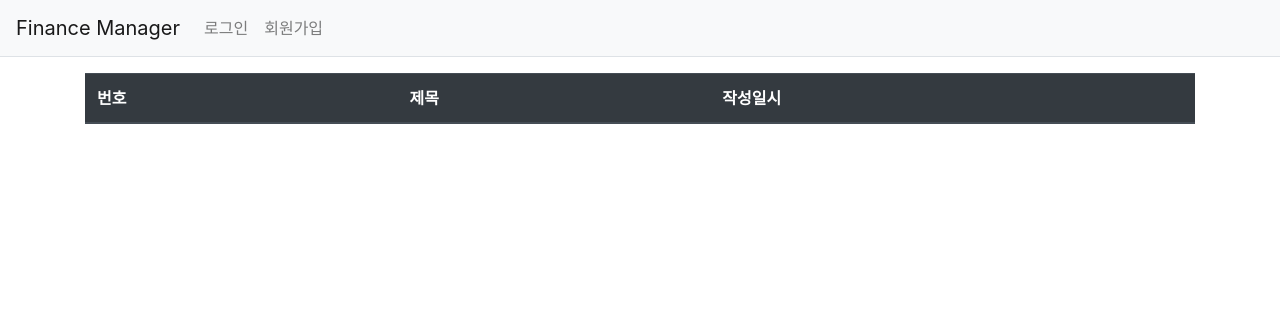
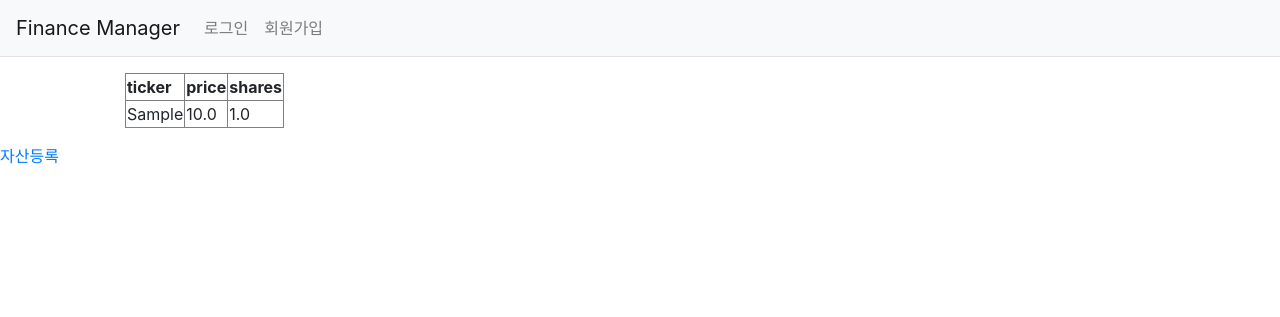
Before and after one commit to Moons08/personal-finance-manager, a Django app: page / in a window 1280 px wide. Shown: the top 317 px of the page. Run offline with Django 3.2, Linux system fonts and the light colour scheme; tables that the repository leaves empty hold one stand-in row (values such as "Sample post"); lists and menus that the app fills with data are empty; some libraries are stand-ins or nearby versions.

Commit message:
테스트용 html 작성

```diff
--- a/myproject/templates/finance_manager/home.html
+++ b/myproject/templates/finance_manager/home.html
@@ -1,17 +1,27 @@
 {% extends 'base.html' %}
 {% block content %}
-<!-- ---------------------------------------------------------------------------------------- -->
 <div class="container my-3">
-    <table class="table">
-        <thead>
-            <tr class="thead-dark">
-                <th>번호</th>
-                <th>제목</th>
-                <th>작성일시</th>
-            </tr>
-        </thead>
-        </tbody>
-    </table>
+    {% if asset_list %}
+    <ul>
+        <table border="1">
+            <th>ticker</th>
+            <th>price</th>
+            <th>shares</th>
+            {% for asset in asset_list %}
+            <tr>
+                <!-- 첫번째 줄 시작 -->
+                <td>{{ asset.ticker }}</td>
+                <td>{{ asset.price }}</td>
+                <td>{{ asset.shares }}</td>
+            </tr><!-- 첫번째 줄 끝 -->
+            {% endfor %}
+        </table>
+    </ul>
+    {% else %}
+    <p>자산이 없습니다.</p>
+    {% endif %}
 </div>
-<!-- ---------------------------------------- [edit] ---------------------------------------- -->
+
+<a href=asset/create>자산등록</a>
+
 {% endblock %}
```
Also changed, not shown: myproject/templates/finance_manager/asset_form.html (added, +11 -0 lines).
